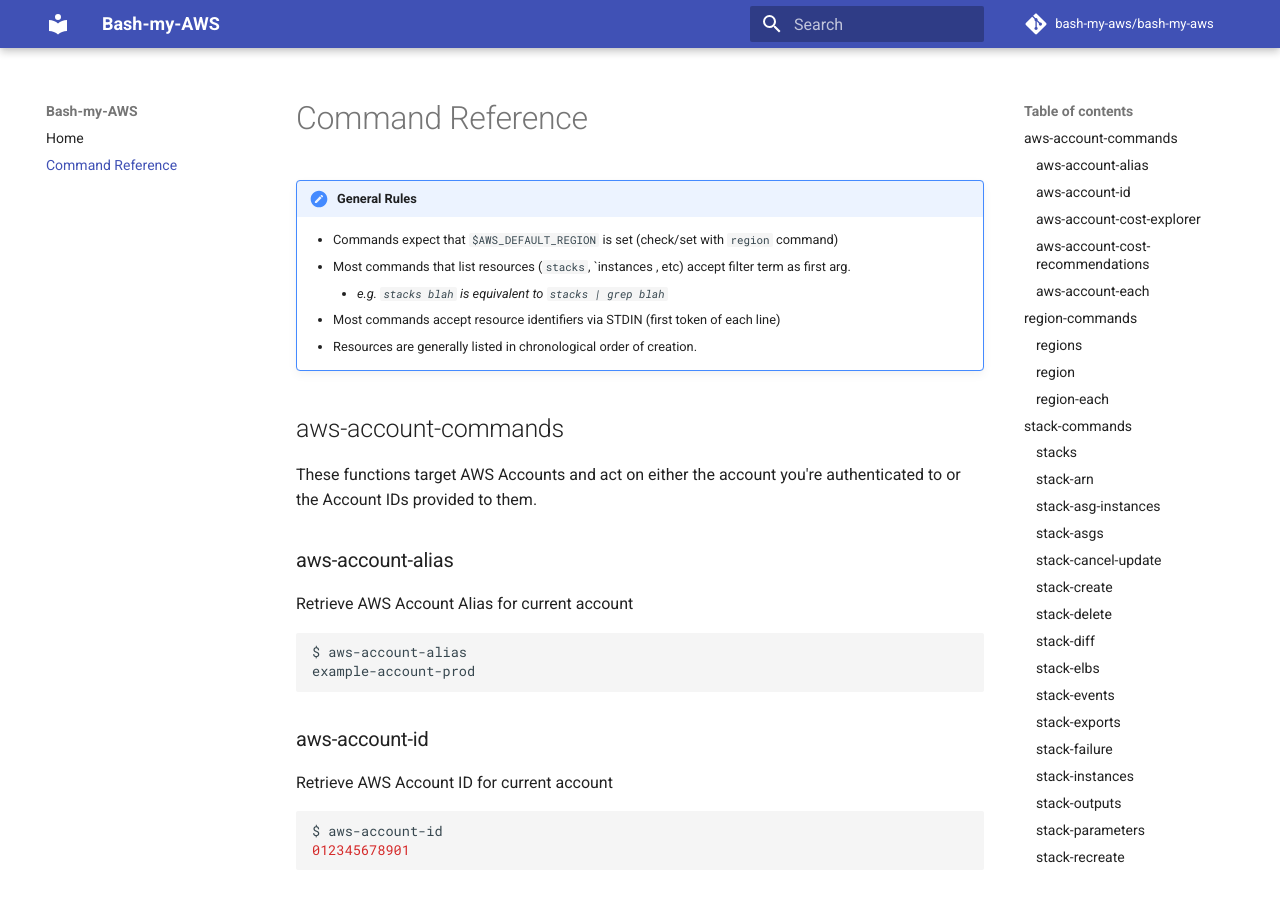
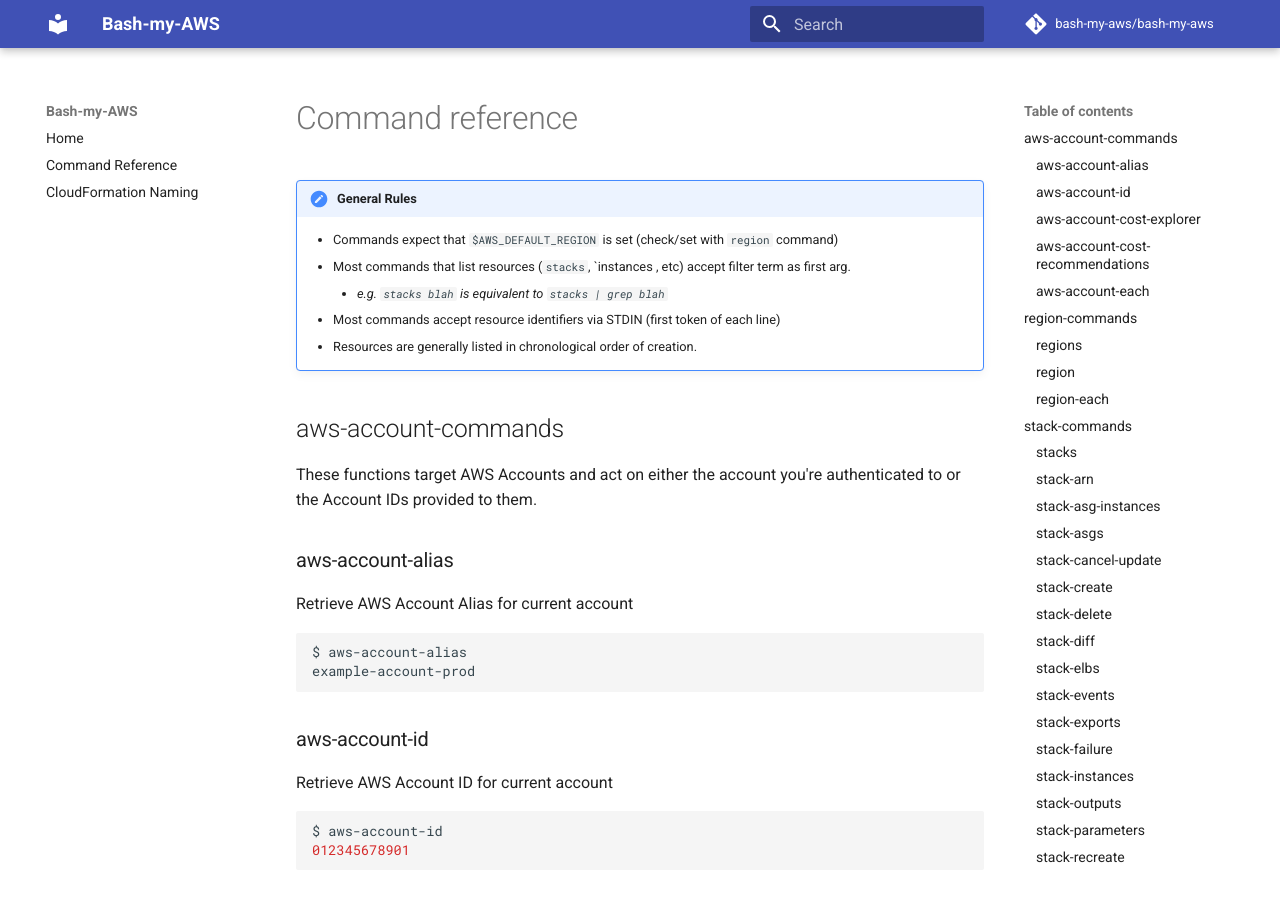
Before and after one commit to bash-my-aws/bash-my-aws, an MkDocs documentation site: the page built from docs/command-reference.md, in a window 1280 px wide and 900 px high. Built offline with MkDocs 1.6.1 and Material for MkDocs 9.7.7, drawn with Linux system fonts in a browser that asks for light colours; comment, search, counter and statistics services are not loaded.

Commit message:
Added cfn conventions doc

```diff
--- a/mkdocs.yml
+++ b/mkdocs.yml
@@ -7,7 +7,8 @@
 nav:
   - Home: index.md
   # - Tour: tour.md
-  - Command Reference: command-reference.md
+  - Command Reference: command-reference
+  - CloudFormation Naming: cloudformation-naming
 
 theme:
   name: material
```
